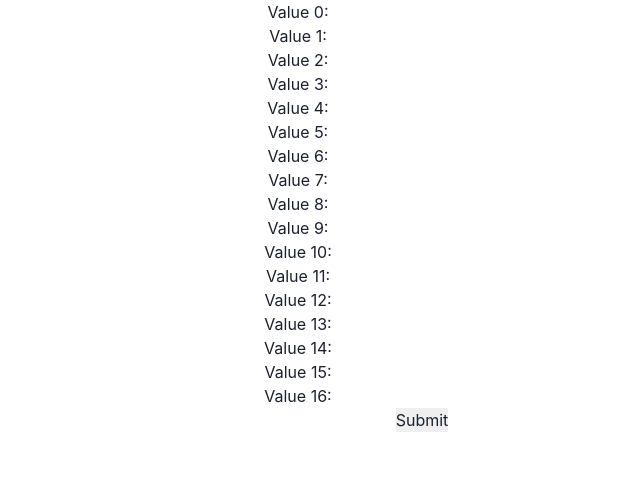
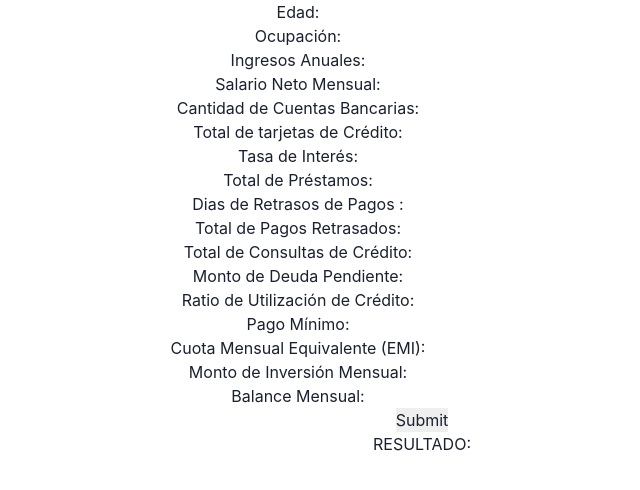
Before and after one commit to ferMossier/CreditScore, a React (Create React App) app: page / in a window 1280 px wide. Shown: the top 490 px of the page, without its empty margins (218-858 px from the left). Built offline with nearby package versions, Linux system fonts and the light colour scheme.

Commit message:
naming labels

```diff
--- a/src/Components/DataForm.jsx
+++ b/src/Components/DataForm.jsx
@@ -4,24 +4,26 @@ import { Inference } from "../Services/Inference";
 
 const DataForm = () => {
   const [values, setValues] = useState({
-    value0: "",
-    value1: "",
-    value2: "",
-    value3: "",
-    value4: "",
-    value5: "",
-    value6: "",
-    value7: "",
-    value8: "",
-    value9: "",
-    value10: "",
-    value11: "",
-    value12: "",
-    value13: "",
-    value14: "",
-    value15: "",
-    value16: "",
+    Edad: "",
+    ocupacion: "",
+    ingresosAnuales: "",
+    salarioNetoMensual: "",
+    cantidadCuentasBancarias: "",
+    cantidadTarjetasCredito: "",
+    tasaInteres: "",
+    cantidadPrestamos: "",
+    cantidadRetrasosDias: "",
+    cantidadPagosRetrasados: "",
+    consultasCredito: "",
+    deudaPendiente: "",
+    ratioUtilizacionCredito: "",
+    pagoMinimo: "",
+    cuotaMensualEquivalente: "",
+    inversionMensual: "",
+    balanceMensual: "",
   });
+  const [predictedResult, setPredictedResult] = useState();
+  const [scoreResult, setScoreResult] = useState([]);
 
   function handleChange(event) {
     const name = event.target.name;
@@ -38,7 +40,9 @@ const DataForm = () => {
     const arr = Object.values(values).map((value) => parseFloat(value));
     try {
       const result = await Inference(arr);
-      console.log("AC", result);
+      setPredictedResult(JSON.parse(result).predictions[0].predicted_label);
+      setScoreResult(JSON.parse(result).predictions[0].score);
+      console.log("AC", JSON.parse(result));
     } catch (error) {
       console.log("ACAA", error);
     }
@@ -49,193 +53,201 @@ const DataForm = () => {
       <form onSubmit={handleSubmit}>
         <div>
           <label>
-            Value 0:
+            Edad:
             <input
               type="text"
-              value={values.value0}
-              name="value0"
+              value={values.Edad}
+              name="Edad"
               onChange={handleChange}
             />
           </label>
         </div>
         <div>
           <label>
-            Value 1:
+            Ocupación:
             <input
               type="text"
-              value={values.value1}
-              name="value1"
+              value={values.ocupacion}
+              name="ocupacion"
               onChange={handleChange}
             />
           </label>
         </div>
         <div>
           <label>
-            Value 2:
+            Ingresos Anuales:
             <input
               type="text"
-              value={values.value2}
-              name="value2"
+              value={values.ingresosAnuales}
+              name="ingresosAnuales"
               onChange={handleChange}
             />
           </label>
         </div>
         <div>
           <label>
-            Value 3:
+            Salario Neto Mensual:
             <input
               type="text"
-              value={values.value3}
-              name="value3"
+              value={values.salarioNetoMensual}
+              name="salarioNetoMensual"
               onChange={handleChange}
             />
           </label>
         </div>
         <div>
           <label>
-            Value 4:
+            Cantidad de Cuentas Bancarias:
             <input
               type="text"
-              value={values.value4}
-              name="value4"
+              value={values.cantidadCuentasBancarias}
+              name="cantidadCuentasBancarias"
               onChange={handleChange}
             />
           </label>
         </div>
         <div>
           <label>
-            Value 5:
+            Total de tarjetas de Crédito:
             <input
               type="text"
-              value={values.value5}
-              name="value5"
+              value={values.cantidadTarjetasCredito}
+              name="cantidadTarjetasCredito"
               onChange={handleChange}
             />
           </label>
         </div>
         <div>
           <label>
-            Value 6:
+            Tasa de Interés:
             <input
               type="text"
-              value={values.value6}
-              name="value6"
+              value={values.tasaInteres}
+              name="tasaInteres"
               onChange={handleChange}
             />
           </label>
         </div>
         <div>
           <label>
-            Value 7:
+            Total de Préstamos:
             <input
               type="text"
-              value={values.value7}
-              name="value7"
+              value={values.cantidadPrestamos}
+              name="cantidadPrestamos"
               onChange={handleChange}
             />
           </label>
         </div>
         <div>
           <label>
-            Value 8:
+            Dias de Retrasos de Pagos :
             <input
               type="text"
-              value={values.value8}
-              name="value8"
+              value={values.cantidadRetrasosDias}
+              name="cantidadRetrasosDias"
               onChange={handleChange}
             />
           </label>
         </div>
         <div>
           <label>
-            Value 9:
+            Total de Pagos Retrasados:
             <input
               type="text"
-              value={values.value9}
-              name="value9"
+              value={values.cantidadPagosRetrasados}
+              name="cantidadPagosRetrasados"
               onChange={handleChange}
             />
           </label>
         </div>
         <div>
           <label>
-            Value 10:
+            Total de Consultas de Crédito:
             <input
               type="text"
-              value={values.value10}
-              name="value10"
+              value={values.consultasCredito}
+              name="consultasCredito"
               onChange={handleChange}
             />
           </label>
         </div>
         <div>
           <label>
-            Value 11:
+            Monto de Deuda Pendiente:
             <input
               type="text"
-              value={values.value11}
-              name="value11"
+              value={values.deudaPendiente}
+              name="deudaPendiente"
               onChange={handleChange}
             />
           </label>
         </div>
         <div>
           <label>
-            Value 12:
+            Ratio de Utilización de Crédito:
             <input
               type="text"
-              value={values.value12}
-              name="value12"
+              value={values.ratioUtilizacionCredito}
+              name="ratioUtilizacionCredito"
               onChange={handleChange}
             />
           </label>
         </div>
         <div>
           <label>
-            Value 13:
+            Pago Mínimo:
             <input
               type="text"
-              value={values.value13}
-              name="value13"
+              value={values.pagoMinimo}
+              name="pagoMinimo"
               onChange={handleChange}
             />
           </label>
         </div>
         <div>
           <label>
-            Value 14:
+            Cuota Mensual Equivalente (EMI):
             <input
               type="text"
-              value={values.value14}
-              name="value14"
+              value={values.cuotaMensualEquivalente}
+              name="cuotaMensualEquivalente"
               onChange={handleChange}
             />
           </label>
         </div>
         <div>
           <label>
-            Value 15:
+            Monto de Inversión Mensual:
             <input
               type="text"
-              value={values.value15}
-              name="value15"
+              value={values.inversionMensual}
+              name="inversionMensual"
               onChange={handleChange}
             />
           </label>
         </div>
         <div>
           <label>
-            Value 16:
+            Balance Mensual:
             <input
               type="text"
-              value={values.value16}
-              name="value16"
+              value={values.balanceMensual}
+              name="balanceMensual"
               onChange={handleChange}
             />
           </label>
         </div>
         <input type="submit" value="Submit" />
       </form>
+      <div>RESULTADO: {predictedResult}</div>
+      <div>
+        {scoreResult.map((score, index) => (
+          <div key={index}>
+            Valor {index}: {score}
+          </div>
+        ))}
+      </div>
     </div>
   );
 };
--- a/src/Services/Inference.js
+++ b/src/Services/Inference.js
@@ -3,8 +3,8 @@ import SageMakerRuntime from "aws-sdk/clients/sagemakerruntime";
 
 export const Inference = async (features) => {
   AWS.config.update({
-    accessKeyId: "AKIAZ2OXW5ABALSW7HIR",
-    secretAccessKey: "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",
+    accessKeyId: "AKIAZ2OXW5ABGXMXZBH4",
+    secretAccessKey: "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",
     region: "sa-east-1",
   });
 
@@ -21,7 +21,7 @@ export const Inference = async (features) => {
   try {
     const respuesta = await sagemaker
       .invokeEndpoint({
-        EndpointName: "linear-learner-2023-03-25-19-51-44-328",
+        EndpointName: "linear-learner-2023-04-02-17-31-51-186",
         ContentType: "application/json",
         Body: JSON.stringify(body),
       })
```
